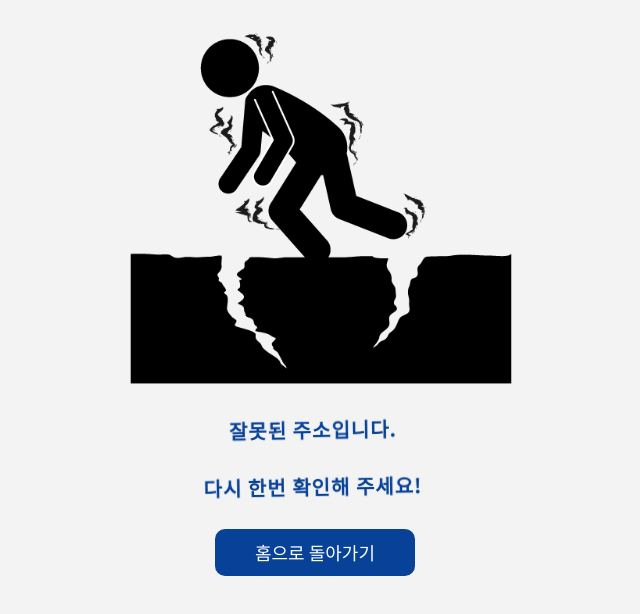
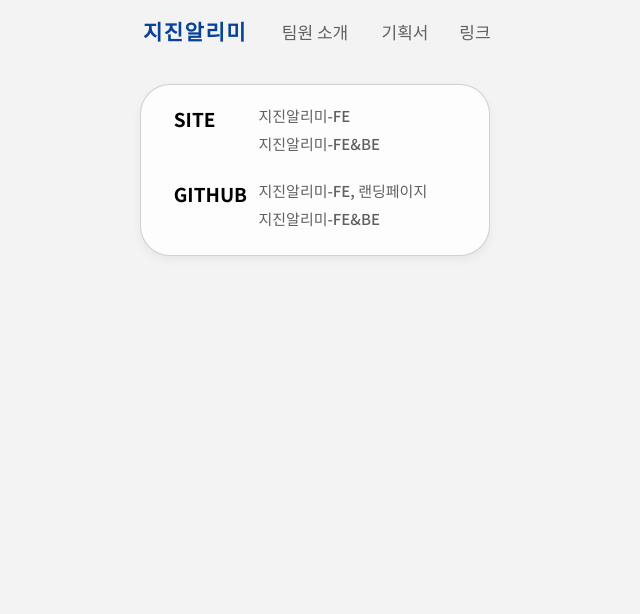
Before and after one commit to dgu-earthquake-alert/2023-1R-Team-Project, a React (Create React App) app: page /link in a window 1280 px wide. Shown: the top 614 px of the page, without its empty margins (325-965 px from the left). Built offline with nearby package versions, Linux system fonts and the light colour scheme; no server answers.

Commit message:
Chore: merge후 충돌 해결, 컴포넌트 import, 라우터 수정

```diff
--- a/src/Routes.jsx
+++ b/src/Routes.jsx
@@ -9,7 +9,7 @@ import SubPage2 from "./pages/Rule/SubPage2";
 import Link from "./pages/About/Link/Link";
 import About from "./pages/About/About";
 import Error from "./pages/Error/Error";
-import Team from "./pages/About/Team/Team";
+import Team from "./pages/About/Team";
 
 const App = () => {
   const [map, setMap] = useState(null);
@@ -18,11 +18,10 @@ const App = () => {
     <div className="root">
       <Routes>
         <Route path="/" element={<About map={map} setMap={setMap} />} />
-        <Route path="/about" element={<About map={map} setMap={setMap} />}>
-          <Route path="team" element={<Team />} />
-          <Route path="proposal" element={<Team />} />
-          <Route path="link" element={<Link />} />
-        </Route>
+        <Route path="/about" element={<About map={map} setMap={setMap} />} />
+        <Route path="/team" element={<Team />} />
+        <Route path="/proposal" element={<Team />} />
+        <Route path="/link" element={<Link />} />
         <Route path="/home" element={<Home map={map} setMap={setMap} />} />
         <Route path="/shelter" element={<Shelter />} />
         <Route path="/record" element={<Record />} />
--- a/src/pages/About/About.jsx
+++ b/src/pages/About/About.jsx
@@ -26,7 +26,7 @@ const AboutMain = ({ map, setMap }) => {
 
       const newMap = new window.google.maps.Map(ref.current, {
         center: { lat: 37.569227, lng: 126.9777256 },
-        zoom: 16,
+        zoom: 16
       });
 
       /*       shelterData.forEach((shelter, index) => {
@@ -62,7 +62,7 @@ const AboutMain = ({ map, setMap }) => {
       <Link to="/home" className={styles.main_button}>
         바로가기&nbsp;&nbsp;&nbsp;&nbsp;&gt;
       </Link>
-      <Link to="/about/team" className={styles.about_button}>
+      <Link to="/team" className={styles.about_button}>
         About
       </Link>
       <img src={markerImage} alt="marker" className={styles.marker} />
--- a/src/pages/About/components/Navbar.jsx
+++ b/src/pages/About/components/Navbar.jsx
@@ -18,7 +18,7 @@ const Navbar = () => {
         className={`${"nav_item"} ${
           selectedItem === "/about/team" ? "nav_item_select" : ""
         }`}
-        to="team"
+        to="/team"
       >
         팀원 소개
       </Link>
@@ -26,7 +26,7 @@ const Navbar = () => {
         className={`${"nav_item"} ${
           selectedItem === "/about/proposal" ? "nav_item_select" : ""
         }`}
-        to="proposal"
+        to="/proposal"
       >
         기획서
       </Link>
@@ -34,7 +34,7 @@ const Navbar = () => {
         className={`${"nav_item"} ${
           selectedItem === "/about/link" ? "nav_item_select" : ""
         }`}
-        to="link"
+        to="/link"
       >
         링크
       </Link>
```
Also changed, not shown: src/components/Footer/Footer.jsx (+6 -6 lines).
